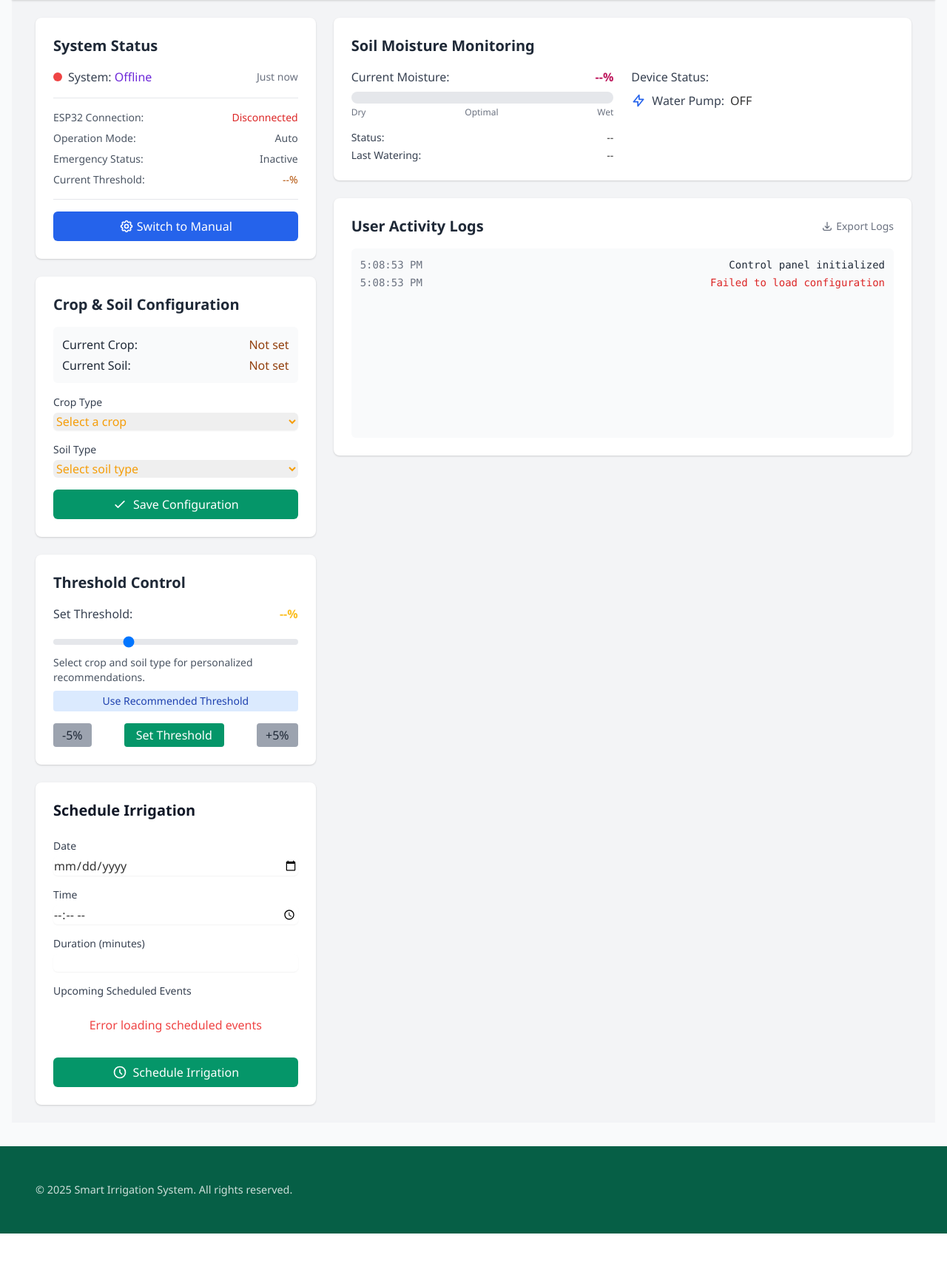
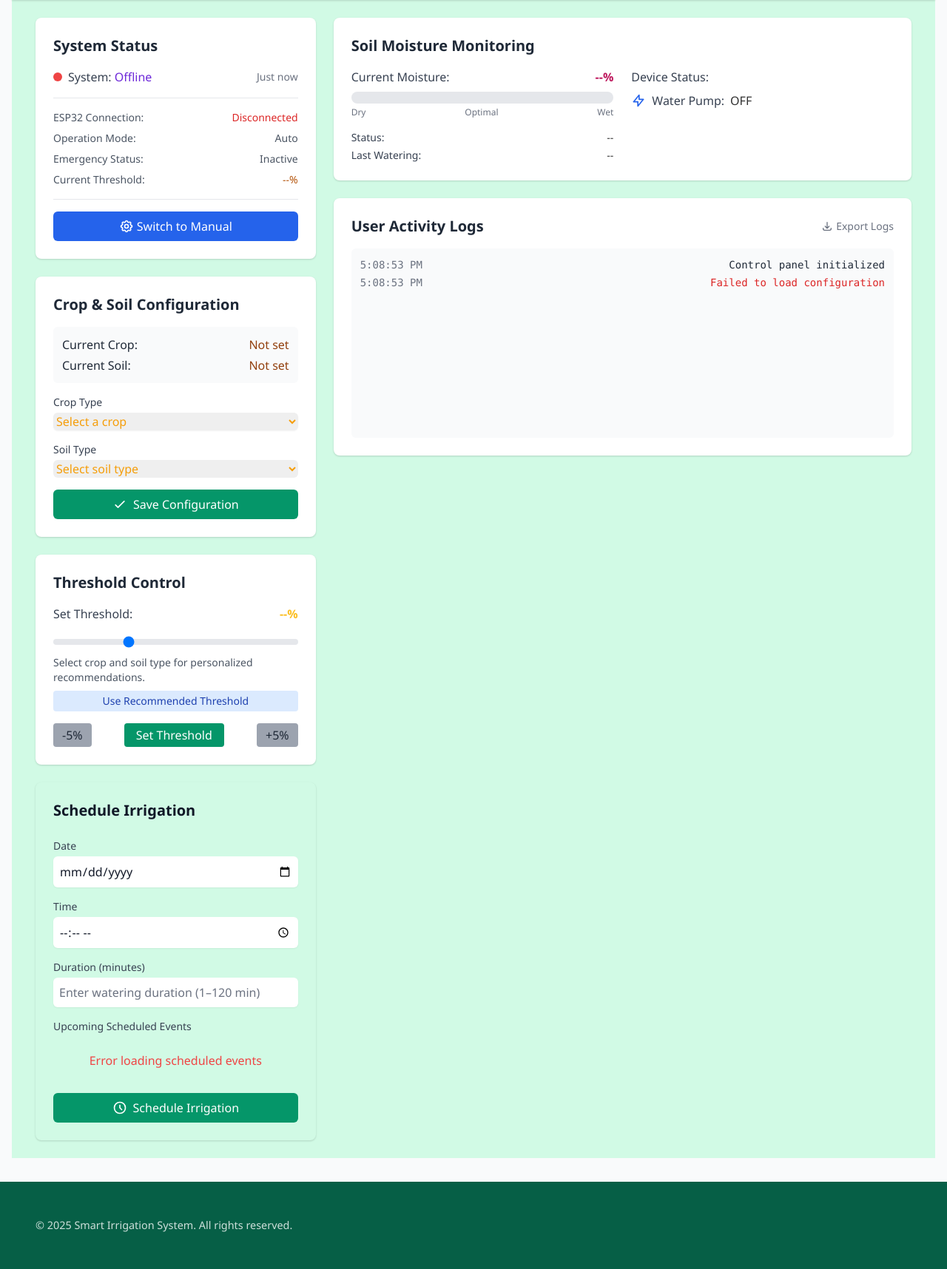
Before and after one commit to morris00-star/smart_irrigation_one, a Django app: page /irrigation/control-panel/ in a window 1280 px wide. Shown: the part 248-1964 px from the top of the page at 74% size. Before the commit the page ends 1916 px from the top, so only its background shows below. Run offline with Django 5.2, Linux system fonts and the light colour scheme; the visitor is signed in with stand-in values (Sample User, id 1); data that the repository does not hold is empty; some libraries are stand-ins or nearby versions.

Commit message:
first commit3

```diff
--- a/accounts/templates/accounts/home.html
+++ b/accounts/templates/accounts/home.html
@@ -13,7 +13,7 @@
 
         <!-- Content -->
         <div class="relative z-10 text-center text-white container mx-auto px-4">
-            <h1 class="text-4xl md:text-5xl lg:text-6xl font-bold mb-6 leading-tight">Welcome to Intelligent Irrigation System</h1>
+            <h1 class="text-4xl md:text-5xl lg:text-6xl font-bold mb-6 leading-tight">Welcome to Smart Irrigation System</h1>
             <p class="text-xl md:text-2xl mb-8 max-w-3xl mx-auto">Revolutionizing agriculture with smart technology that saves water, time, and resources while maximizing crop yield.</p>
 
             {% if user.is_authenticated %}
--- a/irrigation/templates/irrigation/control_panel.html
+++ b/irrigation/templates/irrigation/control_panel.html
@@ -2,7 +2,7 @@
 {% block title %}Control Panel{% endblock %}
 
 {% block content %}
-<div class="min-h-screen bg-gray-100">
+<div class="min-h-screen bg-green-100">
     <!-- Header Section -->
     <header class="bg-green-600 text-white shadow">
         <div class="max-w-7xl mx-auto py-6 px-4 sm:px-6 lg:px-8">
@@ -163,43 +163,69 @@
                 </div>
 
                 <!-- Schedule Irrigation Card -->
-                <div class="bg-white shadow rounded-lg p-6" id="scheduling-card">
+                <div class="bg-green shadow rounded-lg p-6" id="scheduling-card">
                     <h2 class="text-xl font-bold mb-6 text-gray-900">Schedule Irrigation</h2>
+
                     <div id="scheduling-disabled-message" class="text-red-700 hidden scheduling-disabled-message">
                         Scheduling is only available in manual mode when no emergency is active
                     </div>
+
                     <div class="space-y-4" id="scheduling-form">
+
+                        <!-- Date Input -->
                         <div>
                             <label class="block text-sm font-medium text-gray-700 mb-1">Date</label>
                             <input type="date" id="schedule-date"
-                                   class="w-full rounded-md border-gray-300 shadow-sm focus:border-green-500 focus:ring focus:ring-green-200"
-                                   min="{{ now|date:'Y-m-d' }}">
+                                   class="w-full rounded-md border-yellow-700 shadow-sm
+                                          placeholder-gray-500 text-gray-900 p-2
+                                          focus:border-green-500 focus:ring focus:ring-green-200"
+                                   min="{{ now|date:'Y-m-d' }}"
+                                   placeholder="Select irrigation date">
                             <p class="mt-1 text-xs text-red-600 hidden" id="date-error">Please select a valid date</p>
                         </div>
+
+                        <!-- Time Input -->
                         <div>
                             <label class="block text-sm font-medium text-gray-700 mb-1">Time</label>
                             <input type="time" id="schedule-time"
-                                   class="w-full rounded-md border-gray-300 shadow-sm focus:border-green-500 focus:ring focus:ring-green-200">
+                                   class="w-full rounded-md border-yellow-700 shadow-sm
+                                          placeholder-gray-500 text-gray-900 p-2
+                                          focus:border-green-500 focus:ring focus:ring-green-200"
+                                   placeholder="Select irrigation time">
                             <p class="mt-1 text-xs text-red-600 hidden" id="time-error">Please select a valid time</p>
                         </div>
+
+                        <!-- Duration Input -->
                         <div>
                             <label class="block text-sm font-medium text-gray-700 mb-1">Duration (minutes)</label>
                             <input type="number" id="schedule-duration" min="1" max="120" value="15"
-                                   class="w-full rounded-md border-gray-300 shadow-sm focus:border-green-500 focus:ring focus:ring-green-200">
+                                   class="w-full rounded-md border-yellow-700 shadow-sm
+                                          placeholder-gray-500 text-gray-900 p-2
+                                          focus:border-green-500 focus:ring focus:ring-green-200"
+                                   placeholder="Enter watering duration (1–120 min)">
                             <p class="mt-1 text-xs text-red-600 hidden" id="duration-error">Duration must be between 1-120 minutes</p>
                         </div>
+
+                        <!-- Upcoming Events -->
                         <div id="scheduled-events" class="hidden">
                             <h3 class="text-sm font-medium text-gray-700 mb-2">Upcoming Scheduled Events</h3>
                             <div id="events-list" class="space-y-2"></div>
                         </div>
-                        <button id="schedule-irrigation" class="w-full bg-green-600 hover:bg-green-700 text-white py-2 px-4 rounded-md transition-colors flex items-center justify-center">
+
+                        <!-- Button -->
+                        <button id="schedule-irrigation"
+                                class="w-full bg-green-600 hover:bg-green-700 text-white py-2 px-4 rounded-md
+                                       transition-colors flex items-center justify-center">
                             <svg xmlns="http://www.w3.org/2000/svg" class="h-5 w-5 mr-2" fill="none" viewBox="0 0 24 24" stroke="currentColor">
-                                <path stroke-linecap="round" stroke-linejoin="round" stroke-width="2" d="M12 8v4l3 3m6-3a9 9 0 11-18 0 9 9 0 0118 0z" />
+                                <path stroke-linecap="round" stroke-linejoin="round" stroke-width="2"
+                                      d="M12 8v4l3 3m6-3a9 9 0 11-18 0 9 9 0 0118 0z" />
                             </svg>
                             Schedule Irrigation
                         </button>
+
                     </div>
                 </div>
+
             </div>
 
             <!-- Right Column - Monitoring -->
```
